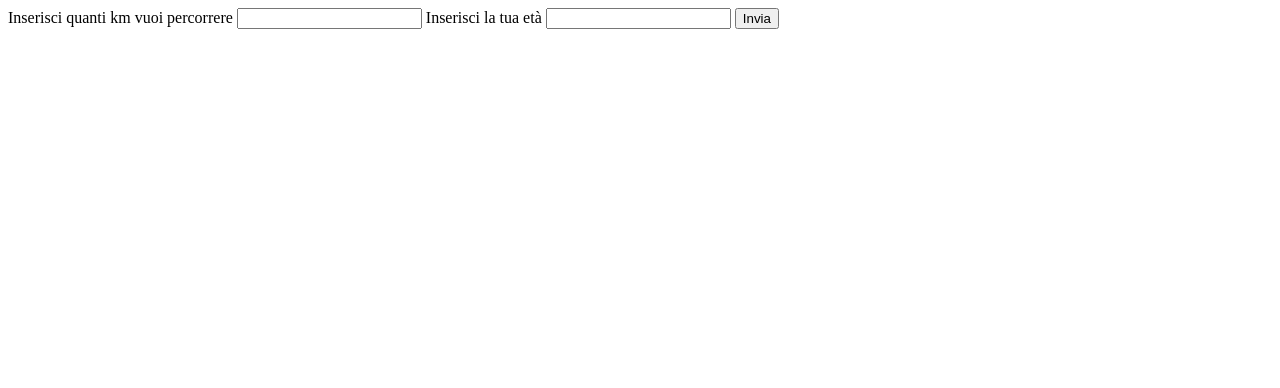
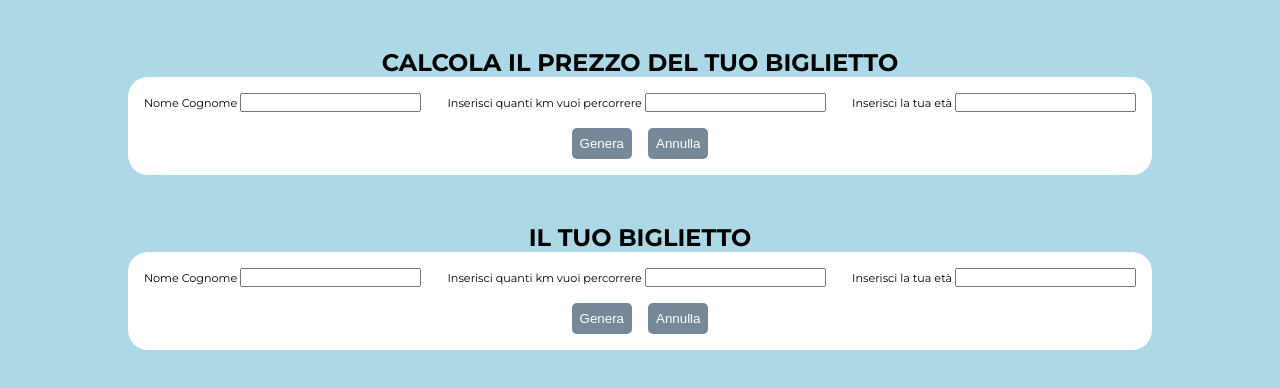
Before and after one commit to eugeniomalavasi/js-biglietto-treno-form, a plain HTML site: page index.html in a window 1280 px wide. Drawn offline with Linux system fonts and the light colour scheme.

Commit message:
feat: document partially styled

```diff
--- a/css/style.css
+++ b/css/style.css
@@ -0,0 +1,47 @@
+/* RESET */
+* {
+    margin: 0;
+    padding: 0;
+    box-sizing: border-box;
+}
+body {
+    background-color: lightblue;
+    font-family: "Montserrat", sans-serif;
+}
+/* utilities */
+.text_center {
+    text-align: center;
+}
+.mt-3 {
+    margin-top: 3rem;
+}
+
+.user_input {
+    background-color: white;
+    border-radius: 20px;
+    width: 80%;
+    margin: 0 auto;
+    font-size: 0.7rem;
+    padding: 1rem;
+}
+
+.container {
+    display: flex;
+    justify-content: space-between;
+}
+
+.btn {
+    background-color: lightslategray;
+    color: white;
+    border-radius: 5px;
+    border: none;
+    margin-top: 1rem;
+    padding: 0.5rem;
+
+}
+
+.btn_container {
+    display: flex;
+    justify-content: center;
+    gap: 1rem;
+}
--- a/index.html
+++ b/index.html
@@ -1,24 +1,71 @@
 <!DOCTYPE html>
 <html lang="en">
+
 <head>
     <meta charset="UTF-8">
     <meta name="viewport" content="width=device-width, initial-scale=1.0">
     <link rel="stylesheet" href="./css/style.css">
+    <link rel="preconnect" href="https://fonts.googleapis.com">
+<link rel="preconnect" href="https://fonts.gstatic.com" crossorigin>
+<link href="https://fonts.googleapis.com/css2?family=Montserrat:ital,wght@0,100..900;1,100..900&display=swap" rel="stylesheet">
     <title>BoolTrain</title>
 </head>
+
 <body>
+    <h2 class="text_center mt-3">CALCOLA IL PREZZO DEL TUO BIGLIETTO</h2>
+    <div class="user_input">
+        <div class="container">
+            <!-- user name and surname -->
+            <div class="name_input text_center">
+                <label for="user_name">Nome Cognome</label>
+                <input type="text" id="user_name">
+            </div>
             <!-- km input -->
+            <div class="distance_input text_center">
                 <label for="user_km">Inserisci quanti km vuoi percorrere</label>
                 <input type="number" id="user_km">
-
+            </div>
             <!-- age input -->
+            <div class="age_input text_center">
                 <label for="age">Inserisci la tua età</label>
                 <input type="number" id="age">
+            </div>
+        </div>
+        <!-- send button -->
+        <div class="btn_container">
+            <button class="btn" id="send_button">Genera</button>
+            <button class="btn">Annulla</button>
+        </div>
+    </div>
 
+    <h2 class="text_center mt-3">IL TUO BIGLIETTO</h2>
+    <div class="user_input">
+        <div class="container">
+            <!-- user name and surname -->
+            <div class="name_input text_center">
+                <label for="user_name">Nome Cognome</label>
+                <input type="text" id="user_name">
+            </div>
+            <!-- km input -->
+            <div class="distance_input text_center">
+                <label for="user_km">Inserisci quanti km vuoi percorrere</label>
+                <input type="number" id="user_km">
+            </div>
+            <!-- age input -->
+            <div class="age_input text_center">
+                <label for="age">Inserisci la tua età</label>
+                <input type="number" id="age">
+            </div>
+        </div>
         <!-- send button -->
-    <button id="send_button">Invia</button>
+        <div class="btn_container">
+            <button class="btn" id="send_button">Genera</button>
+            <button class="btn">Annulla</button>
+        </div>
+    </div>
 
     <!-- js script -->
     <script src="./js/script.js"></script>
 </body>
+
 </html>
--- a/js/script.js
+++ b/js/script.js
@@ -43,8 +43,6 @@ console.log(totalDiscount, "ammontare dello sconto");
 
 let ticketPrice = baseTicket - totalDiscount;
 console.log(ticketPrice, "prezzo finale del biglietto");
+// OUTPUT
+
 })
-
-
-
-// OUTPUT
```
Lines whose indentation alone changed are shown as unchanged.
